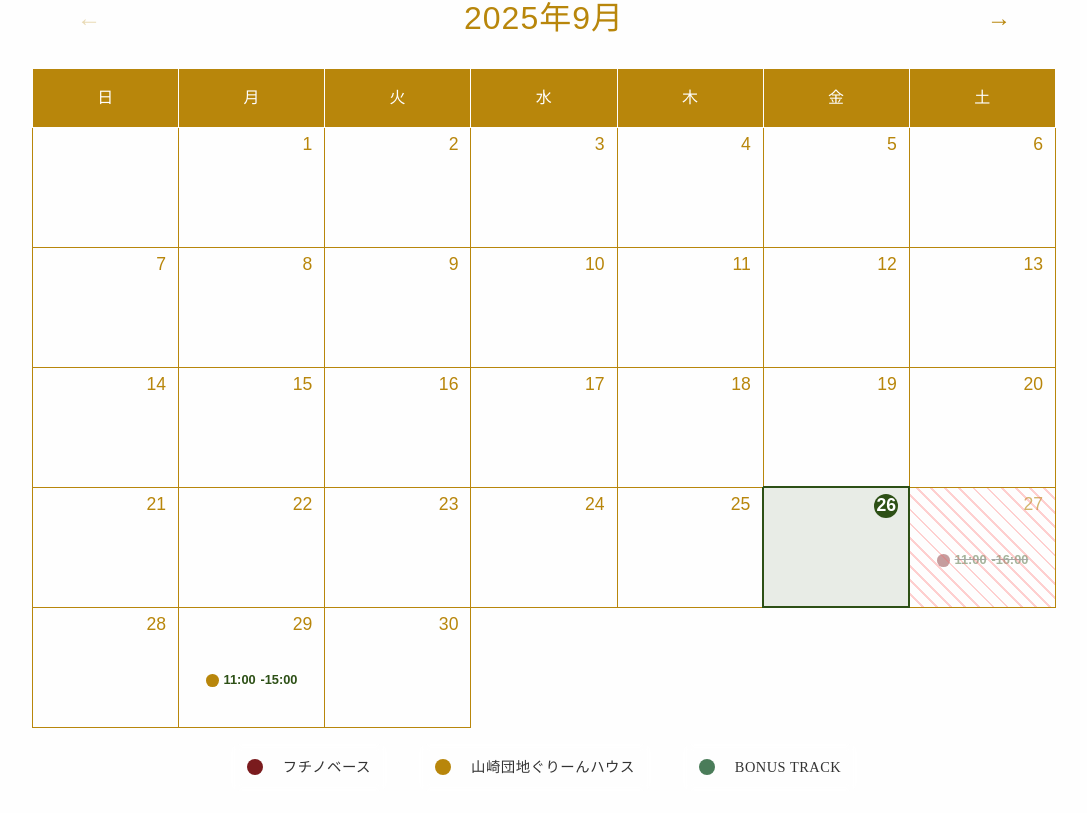
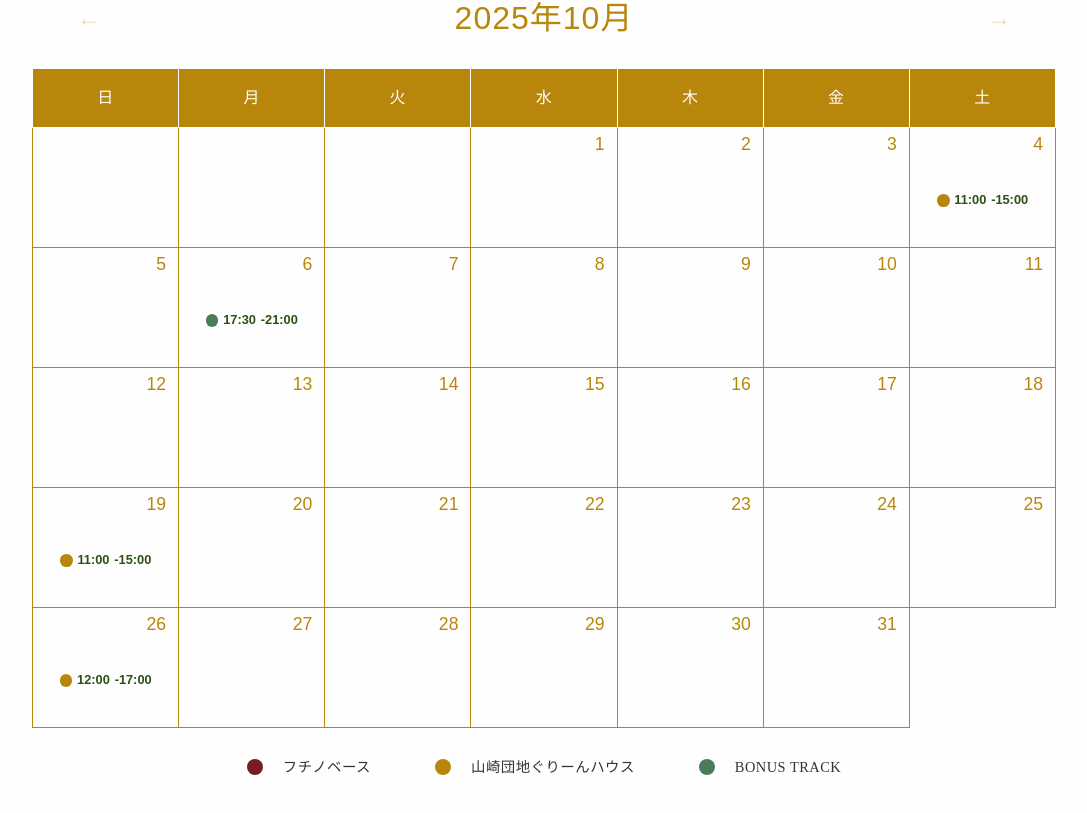
Before and after one commit to norifumi92/rimbayu-app, a React (Vite) app: page / in a window 1280 px wide. Shown: the part 903-1716 px from the top of the page, without its empty margins (96-1183 px from the left). Built offline with nearby package versions, Linux system fonts and the light colour scheme.

Commit message:
remove calendar of sept

```diff
--- a/src/App.css
+++ b/src/App.css
@@ -503,6 +503,7 @@ body {
     color: #c5b358;
 }
 
+/* Disabled current date styling
 .calendar-day.current-date {
     background: rgba(45, 80, 22, 0.1);
     border: 2px solid var(--forest-primary);
@@ -523,6 +524,7 @@ body {
     top: 6px;
     right: 10px;
 }
+*/
 
 .calendar-day.cancelled-event {
     opacity: 0.6;
--- a/src/schedule.json
+++ b/src/schedule.json
@@ -1,25 +1,4 @@
 [
-  {
-    "date": "2025-09-27",
-    "day_ja": "土",
-    "day_en": "Sat",
-    "day_num": "27",
-    "location_ja": "淵野辺 フチノベース",
-    "location_en": "Fuchinobase",
-    "time_start": "11:00",
-    "time_end": "16:00",
-    "cancelled": true
-  },
-  {
-    "date": "2025-09-29",
-    "day_ja": "月",
-    "day_en": "Mon",
-    "day_num": "29",
-    "location_ja": "山崎団地 ぐりーんハウス",
-    "location_en": "Green House Yamazaki Danchi",
-    "time_start": "11:00",
-    "time_end": "15:00"
-  },
   {
     "date": "2025-10-04",
     "day_ja": "土",
```
